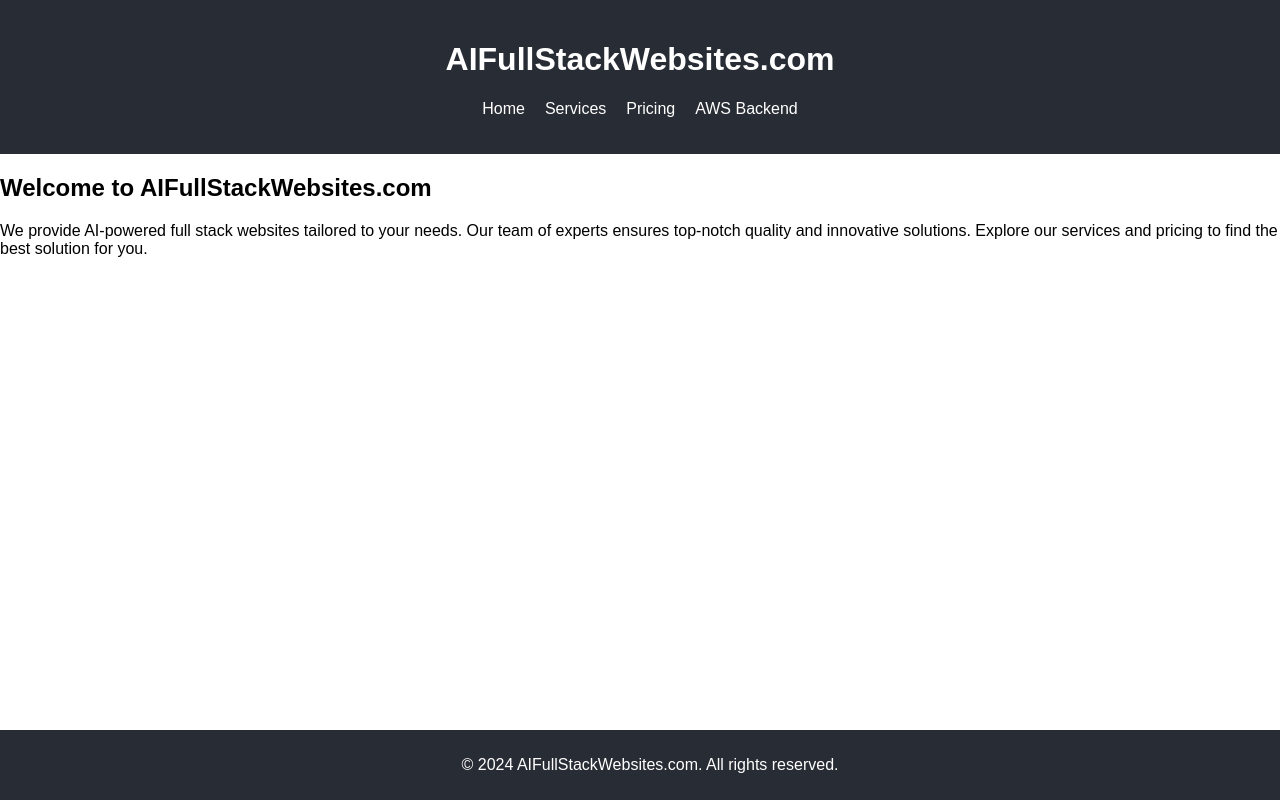
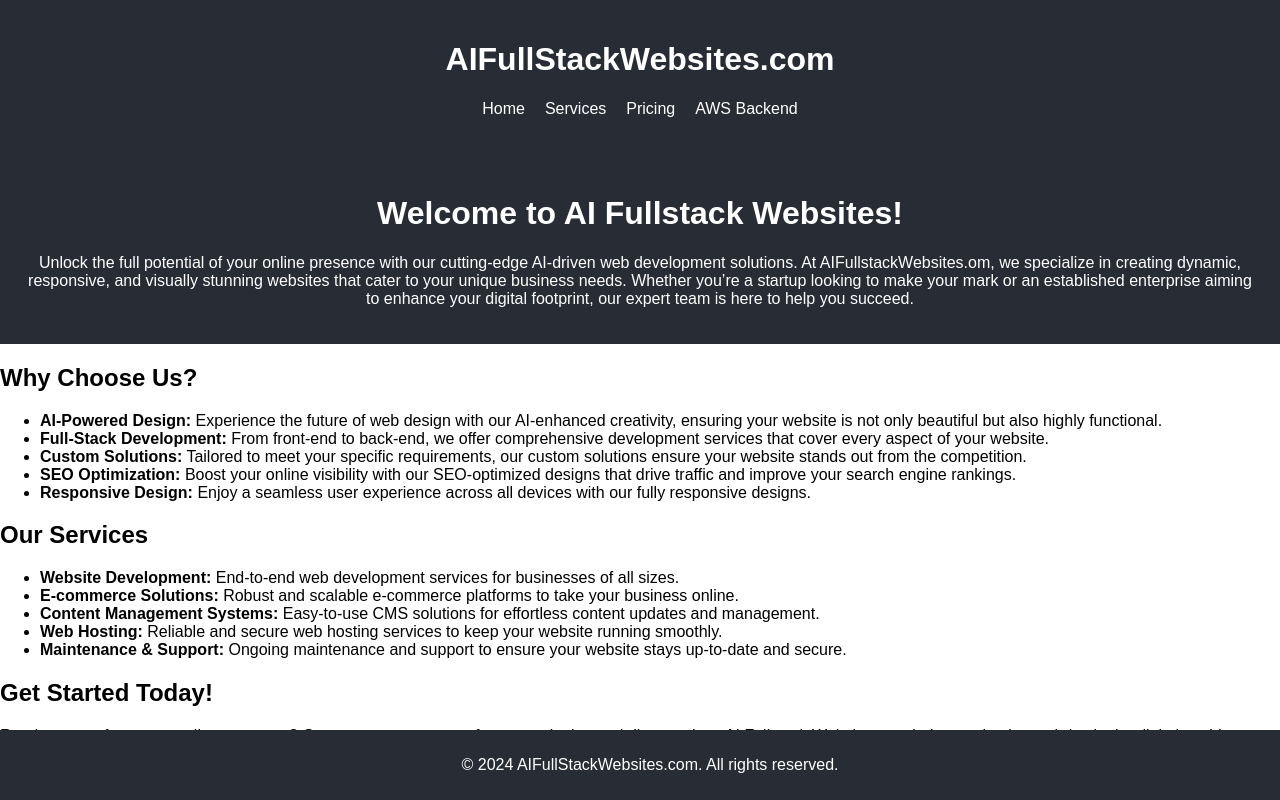
Before and after one commit to lmherma2/aifullstackwebsites, a React (Create React App) app: page / in a window 1280 px wide. Built offline with nearby package versions, Linux system fonts and the light colour scheme.

Commit message:
Added Home

```diff
--- a/src/Home.js
+++ b/src/Home.js
@@ -1,10 +1,39 @@
 import React from 'react';
 
-function Home() {
+const Home = () => {
   return (
     <div>
-      <h2>Welcome to AIFullStackWebsites.com</h2>
-      <p>We provide AI-powered full stack websites tailored to your needs. Our team of experts ensures top-notch quality and innovative solutions. Explore our services and pricing to find the best solution for you.</p>
+      <header>
+        <h1>Welcome to AI Fullstack Websites!</h1>
+        <p>Unlock the full potential of your online presence with our cutting-edge AI-driven web development solutions. At AIFullstackWebsites.om, we specialize in creating dynamic, responsive, and visually stunning websites that cater to your unique business needs. Whether you’re a startup looking to make your mark or an established enterprise aiming to enhance your digital footprint, our expert team is here to help you succeed.</p>
+      </header>
+
+      <section>
+        <h2>Why Choose Us?</h2>
+        <ul>
+          <li><strong>AI-Powered Design:</strong> Experience the future of web design with our AI-enhanced creativity, ensuring your website is not only beautiful but also highly functional.</li>
+          <li><strong>Full-Stack Development:</strong> From front-end to back-end, we offer comprehensive development services that cover every aspect of your website.</li>
+          <li><strong>Custom Solutions:</strong> Tailored to meet your specific requirements, our custom solutions ensure your website stands out from the competition.</li>
+          <li><strong>SEO Optimization:</strong> Boost your online visibility with our SEO-optimized designs that drive traffic and improve your search engine rankings.</li>
+          <li><strong>Responsive Design:</strong> Enjoy a seamless user experience across all devices with our fully responsive designs.</li>
+        </ul>
+      </section>
+
+      <section>
+        <h2>Our Services</h2>
+        <ul>
+          <li><strong>Website Development:</strong> End-to-end web development services for businesses of all sizes.</li>
+          <li><strong>E-commerce Solutions:</strong> Robust and scalable e-commerce platforms to take your business online.</li>
+          <li><strong>Content Management Systems:</strong> Easy-to-use CMS solutions for effortless content updates and management.</li>
+          <li><strong>Web Hosting:</strong> Reliable and secure web hosting services to keep your website running smoothly.</li>
+          <li><strong>Maintenance & Support:</strong> Ongoing maintenance and support to ensure your website stays up-to-date and secure.</li>
+        </ul>
+      </section>
+
+      <section>
+        <h2>Get Started Today!</h2>
+        <p>Ready to transform your online presence? Contact us now to get a free consultation and discover how AI Fullstack Websites can help your business thrive in the digital world.</p>
+      </section>
     </div>
   );
 }
```
